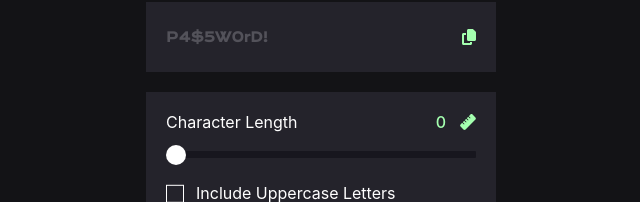
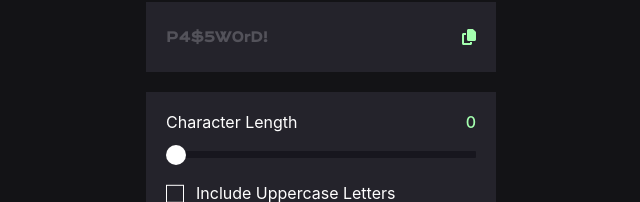
Before and after one commit to andeerlb/gerador-senha-react, a React (Create React App) app: page / in a window 1280 px wide. Shown: the part 198-400 px from the top of the page, without its empty margins (319-959 px from the left). Built offline with nearby package versions, Linux system fonts and the light colour scheme.

Commit message:
removido icone de regua

```diff
--- a/src/components/GeradorSenha/GeradorSenha.js
+++ b/src/components/GeradorSenha/GeradorSenha.js
@@ -1,6 +1,4 @@
 import styles from "./GeradorSenha.module.css";
-import { faRuler } from '@fortawesome/free-solid-svg-icons'
-import { FontAwesomeIcon } from '@fortawesome/react-fontawesome';
 import Checkbox from "../Checkbox/Checkbox";
 import Button from "../Button/Button";
 import { useState } from "react";
@@ -18,7 +16,6 @@ const CharacterLength = () => {
             <div>
                 <span>Character Length</span>
                 <span className={`${styles['range-value']}`}> <p>{rangeValue}</p> </span>
-                <FontAwesomeIcon icon={faRuler} />
             </div>
             <input type="range" name="rangeInput" value={rangeValue}  min="0" max="50" onChange={handleRangeValue} />
         </div>
--- a/src/components/GeradorSenha/GeradorSenha.module.css
+++ b/src/components/GeradorSenha/GeradorSenha.module.css
@@ -113,5 +113,4 @@
 .characterLengthContainer > div .range-value{
     display: flex;
     justify-content: flex-end;
-    margin-right: 30px;
 }
```
